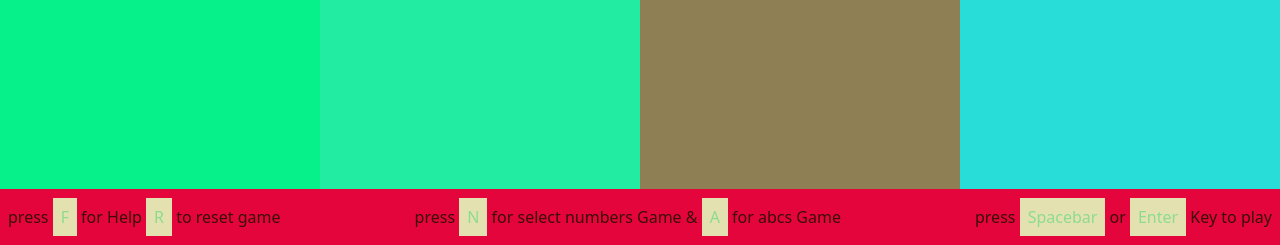
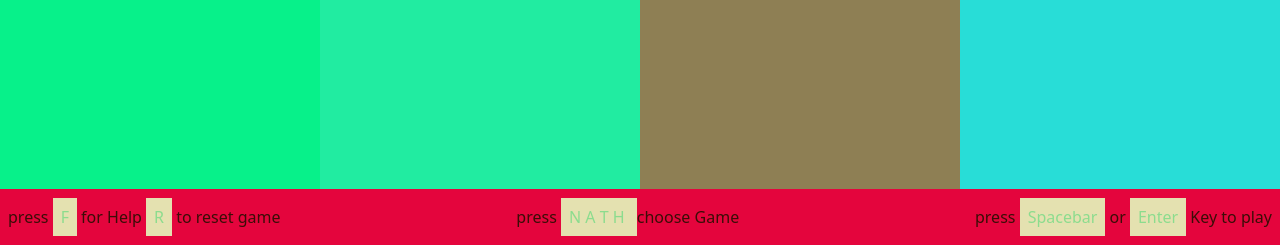
Before and after one commit to sudheerneo/children-learning, a plain HTML site: page index.html in a window 1280 px wide. Shown: the part 555-800 px from the top of the page. Drawn offline with Linux system fonts and the light colour scheme.

```diff
--- a/index.html
+++ b/index.html
@@ -57,8 +57,7 @@
                 <span class="p-2 navbtns">R</span> to reset game
             </div>
             <div class="p-2 mx-auto">
-                press <span class="p-2 navbtns">N</span> for select numbers Game
-                & <span class="p-2 navbtns">A</span> for abcs Game
+                press <span class="p-2 navbtns"> N A T H </span> choose Game
             </div>
             <div class="p-2 me">
                 press <span class="p-2 navbtns">Spacebar</span> or
```
